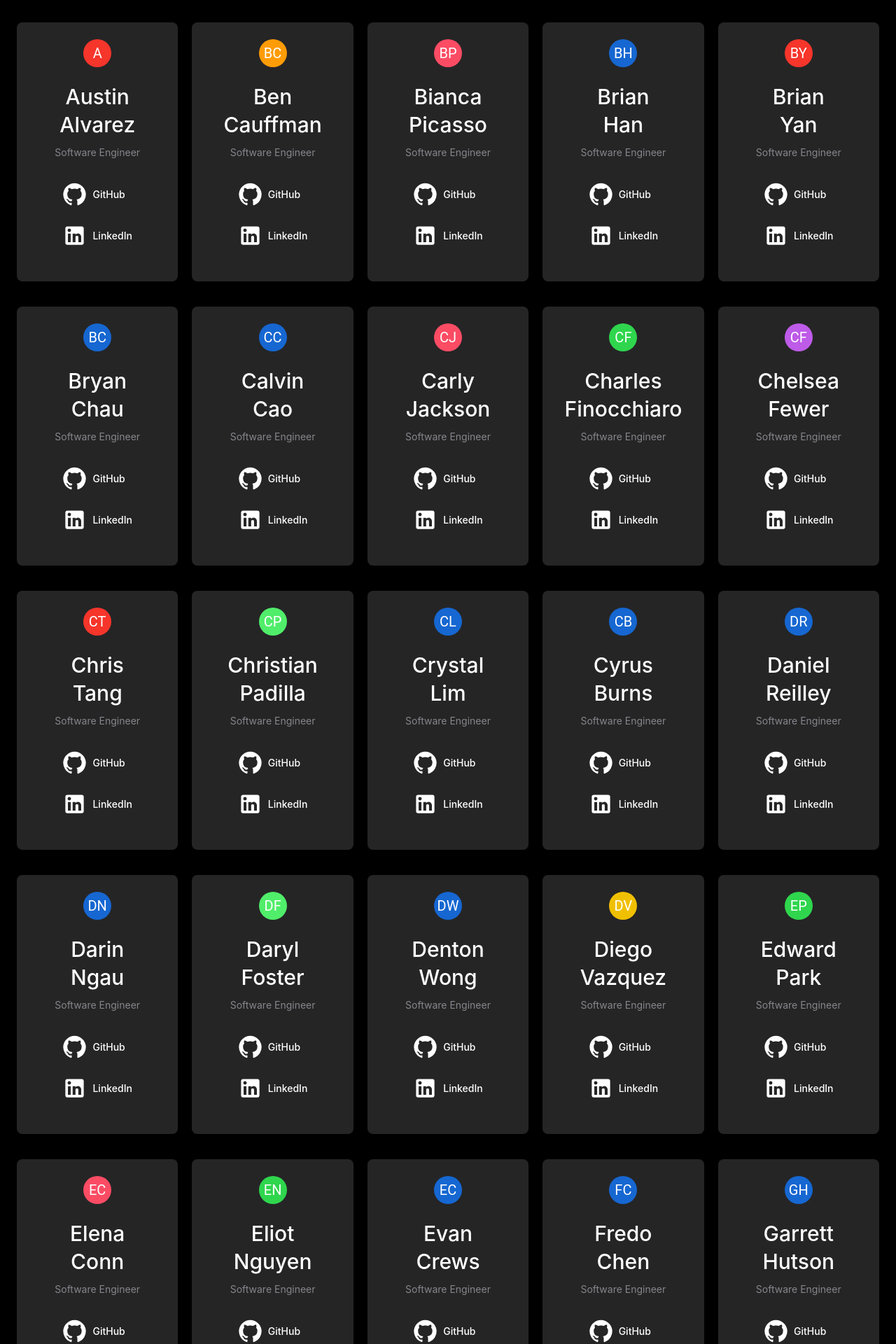
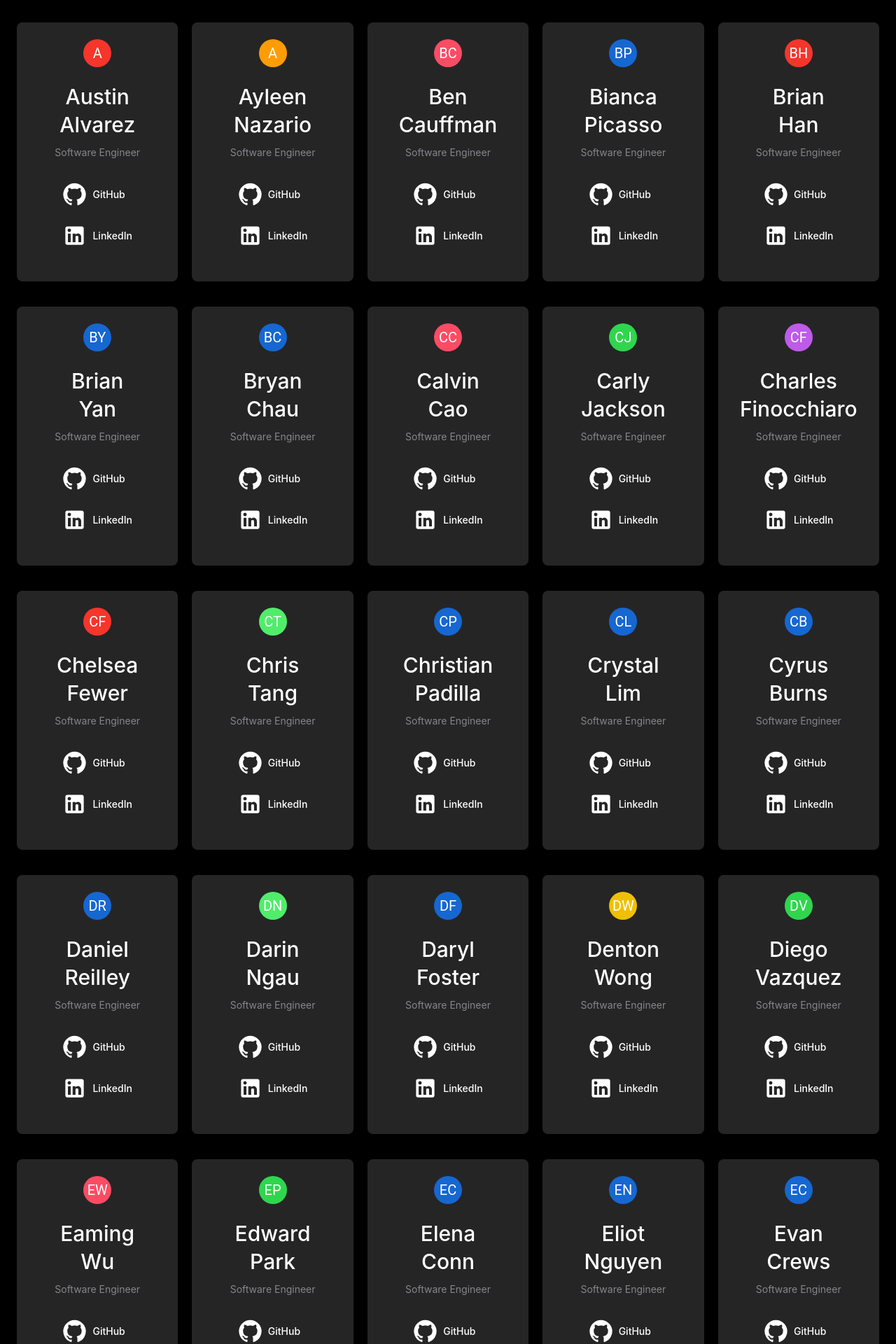
Before and after one commit to open-source-labs/Reactype-web, a Next.js app: page /team in a window 1280 px wide. Shown: the part 1180-3100 px from the top of the page at 70% size. Built offline with nearby package versions, Linux system fonts and the light colour scheme.

Commit message:
Adding to contributors list

```diff
--- a/src/app/constants/index.js
+++ b/src/app/constants/index.js
@@ -184,6 +184,12 @@ const people = [
     linkedin: "https://www.linkedin.com/in/austin-orion-alvarez/",
   },
   {
+    firstName: "Ayleen",
+    lastName: " Nazario",
+    github: "https://github.com/ViaLeeny",
+    linkedin: "https://www.linkedin.com/in/ayleen-nazario/",
+  },
+  {
     firstName: "Ben",
     lastName: "Cauffman",
     github: "https://github.com/BenCauffman",
@@ -272,6 +278,12 @@ const people = [
     lastName: "Vazquez",
     github: "https://github.com/diegovazquezny",
     linkedin: "https://www.linkedin.com/in/diegovazquezny/",
+  },
+  {
+    firstName: "Eaming",
+    lastName: "Wu",
+    github: "https://github.com/enigmawun",
+    linkedin: "http://www.linkedin.com/in/eaming",
   },
   {
     firstName: "Edward",
@@ -371,6 +383,12 @@ const people = [
   },
   {
     firstName: "Kevin",
+    lastName: "Chandra",
+    github: "https://github.com/kevinkchandra",
+    linkedin: "https://www.linkedin.com/in/kevin-chandra/",
+  },
+  {
+    firstName: "Kevin",
     lastName: "Park",
     github: "https://github.com/xkevinpark",
     linkedin: "https://www.linkedin.com/in/xkevinpark/",
@@ -442,6 +460,12 @@ const people = [
     linkedin: "https://www.linkedin.com/in/vicknatalie/",
   },
   {
+    firstName: "Noah",
+    lastName: "Favelo",
+    github: "https://github.com/noahFavelo",
+    linkedin: "https://www.linkedin.com/in/noah-favelo-7a3277289//",
+  },
+  {
     firstName: "Philip ",
     lastName: "Hua",
     github: "https://github.com/pmhua",
@@ -506,6 +530,12 @@ const people = [
     lastName: "Porges",
     github: "https://github.com/ShlomoPorges",
     linkedin: "https://linkedin.com/shlomoporges",
+  },
+  {
+    firstName: "Spencer",
+    lastName: "Lau",
+    github: "https://github.com/Spencer-Lau",
+    linkedin: "http://www.linkedin.com/in/spencerlau/",
   },
   {
     firstName: "Stephen",
```
